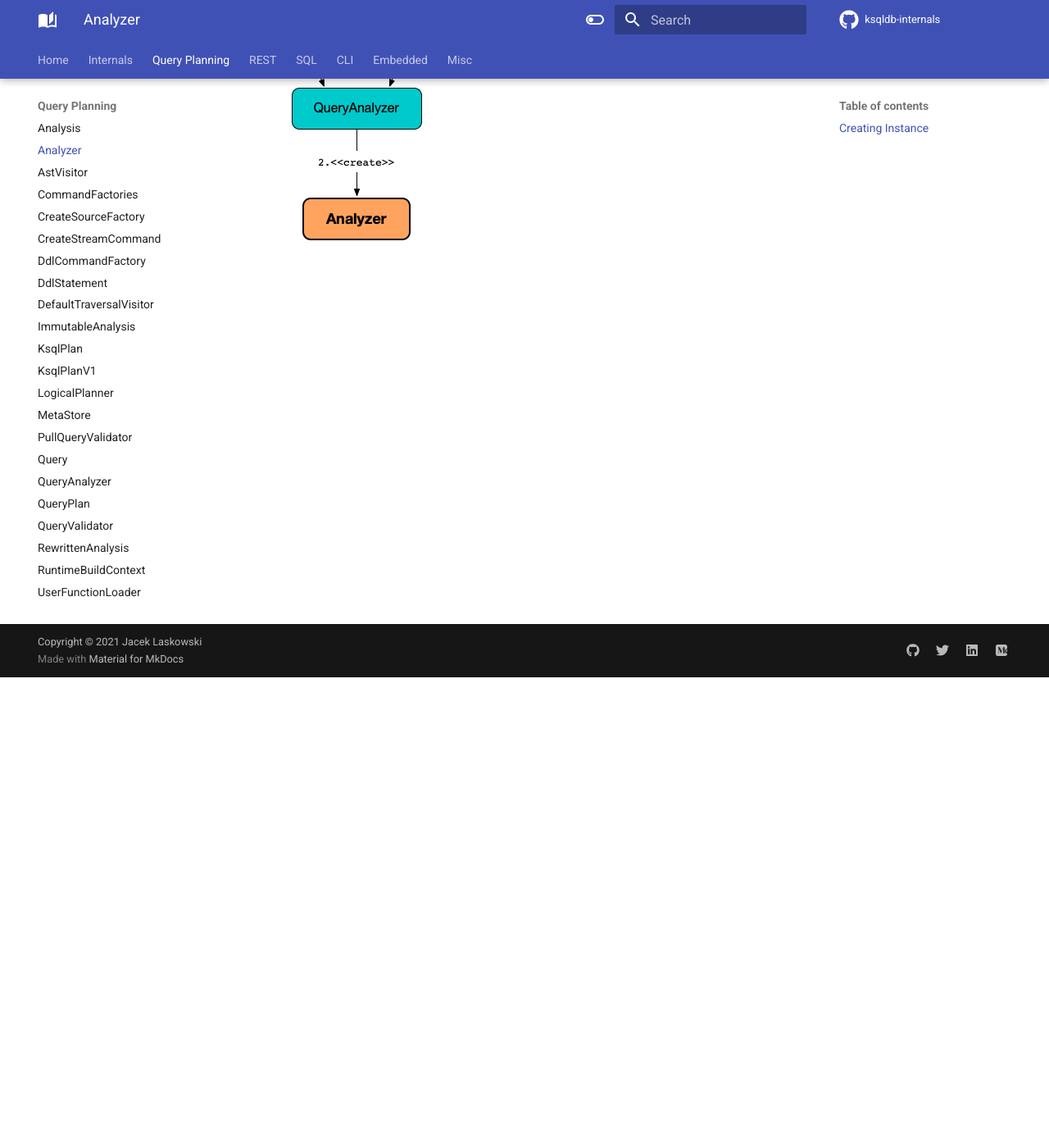
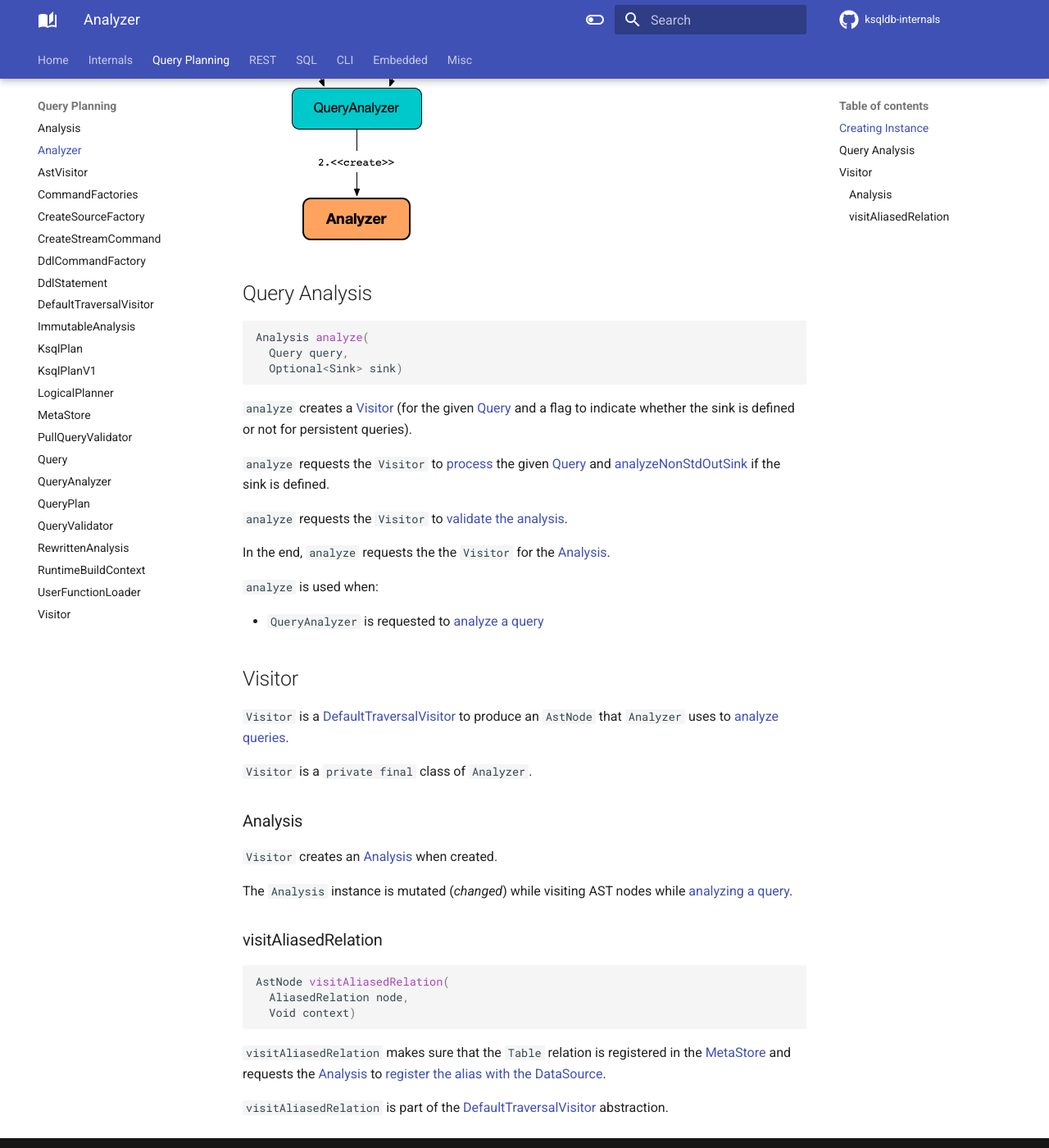
Before and after one commit to japila-books/ksqldb-internals, an MkDocs documentation site: the page built from docs/Analyzer.md, in a window 1280 px wide and 1400 px high, scrolled down 574 px. Shown: the whole window at 82% size. Built offline with MkDocs 1.6.1 and Material for MkDocs 9.7.7, drawn with Linux system fonts in a browser that asks for light colours; comment, search, counter and statistics services are not loaded.

Commit message:
Analysis and Analyzer

````diff
--- a/docs/Analyzer.md
+++ b/docs/Analyzer.md
@@ -14,3 +14,47 @@
 * `QueryAnalyzer` is [created](QueryAnalyzer.md#analyzer)
 
 ![Analyzer](images/Analyzer.png)
+
+## <span id="analyze"> Query Analysis
+
+```java
+Analysis analyze(
+  Query query,
+  Optional<Sink> sink)
+```
+
+`analyze` creates a [Visitor](#Visitor) (for the given [Query](Query.md) and a flag to indicate whether the sink is defined or not for persistent queries).
+
+`analyze` requests the `Visitor` to [process](AstVisitor.md#process) the given [Query](Query.md) and [analyzeNonStdOutSink](#analyzeNonStdOutSink) if the sink is defined.
+
+`analyze` requests the `Visitor` to [validate the analysis](#validate).
+
+In the end, `analyze` requests the the `Visitor` for the [Analysis](#analysis).
+
+`analyze` is used when:
+
+* `QueryAnalyzer` is requested to [analyze a query](QueryAnalyzer.md#analyze)
+
+## <span id="Visitor"> Visitor
+
+`Visitor` is a [DefaultTraversalVisitor](DefaultTraversalVisitor.md) to produce an `AstNode` that `Analyzer` uses to [analyze queries](#analyze).
+
+`Visitor` is a `private final` class of `Analyzer`.
+
+### <span id="analysis"> Analysis
+
+`Visitor` creates an [Analysis](Analysis.md) when created.
+
+The `Analysis` instance is mutated (_changed_) while visiting AST nodes while [analyzing a query](#analyze).
+
+### <span id="visitAliasedRelation"> visitAliasedRelation
+
+```java
+AstNode visitAliasedRelation(
+  AliasedRelation node,
+  Void context)
+```
+
+`visitAliasedRelation` makes sure that the `Table` relation is registered in the [MetaStore](#metaStore) and requests the [Analysis](#analysis) to [register the alias with the DataSource](Analysis.md#addDataSource).
+
+`visitAliasedRelation` is part of the [DefaultTraversalVisitor](DefaultTraversalVisitor.md#visitAliasedRelation) abstraction.
````
Also changed, not shown: docs/Analysis.md (+34 -3 lines), docs/ImmutableAnalysis.md (+12 -0 lines), docs/persistent-queries.md (+2 -0 lines).
